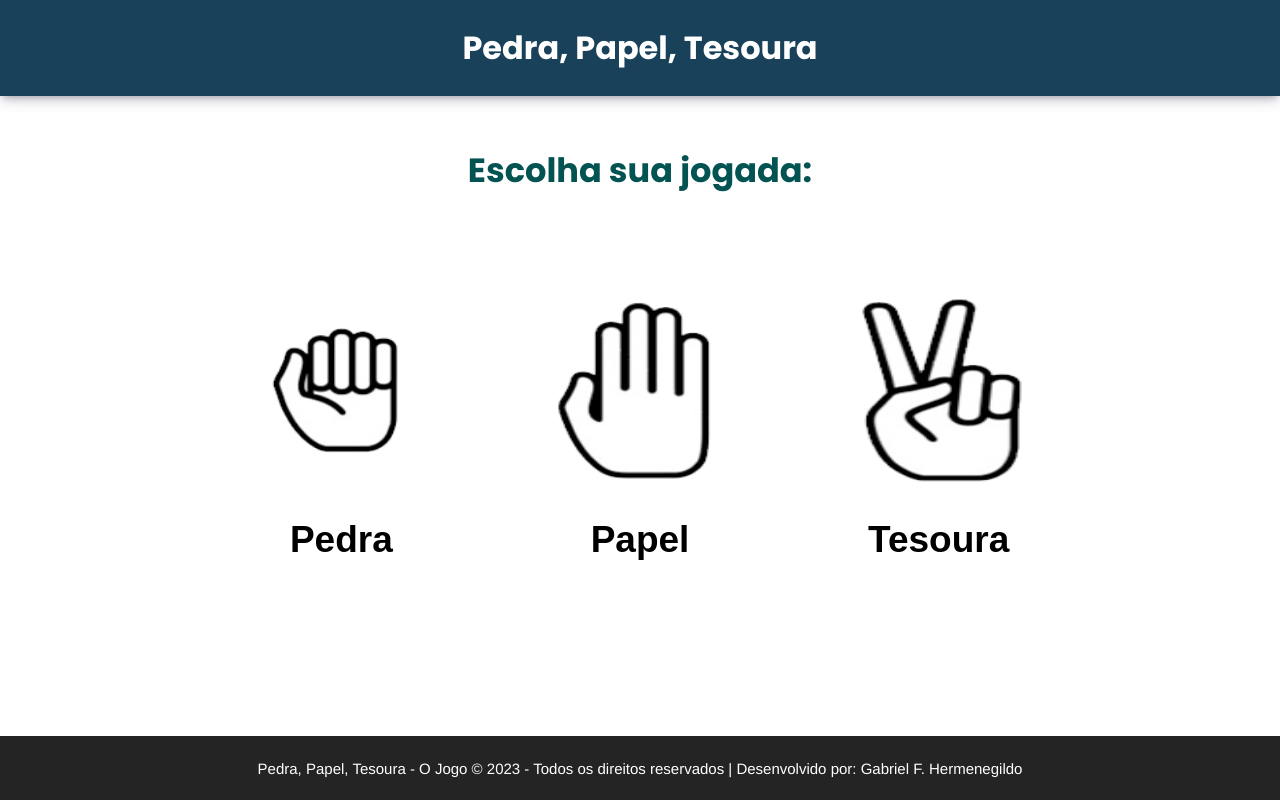
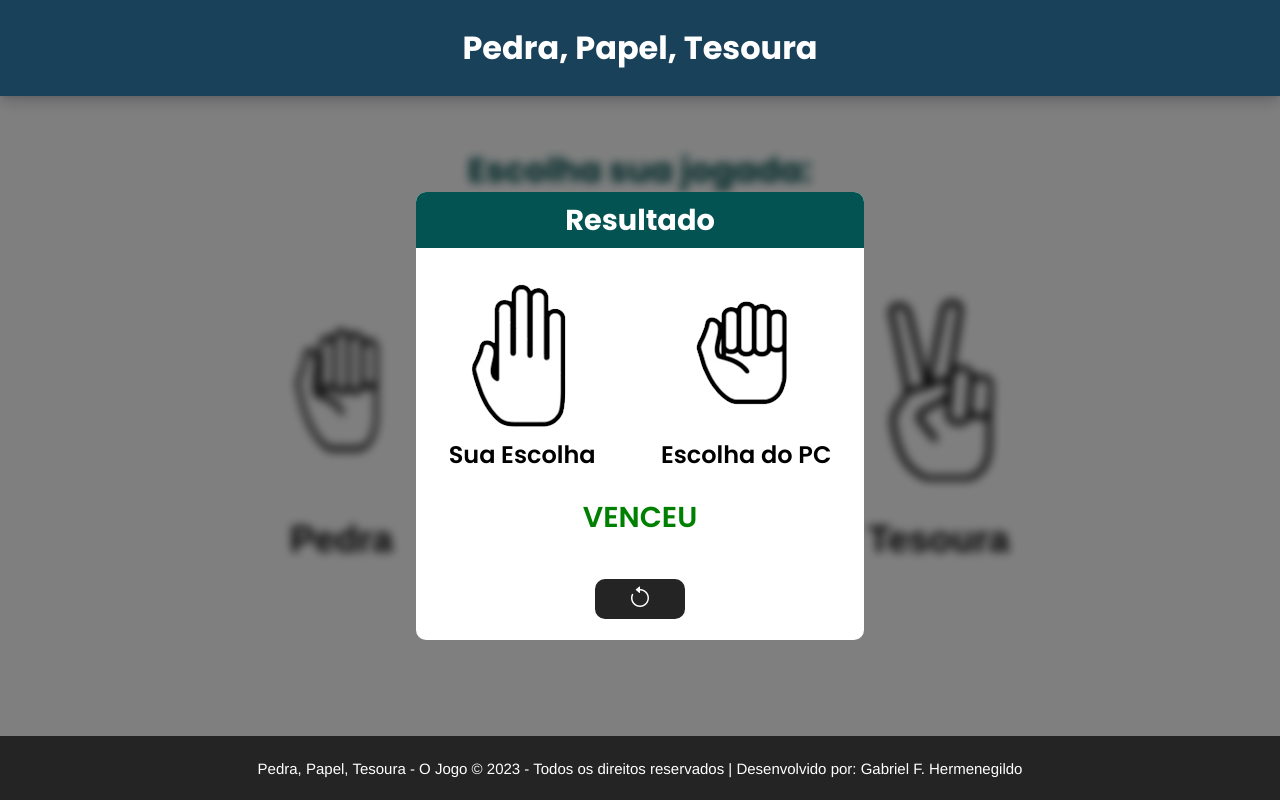
Before and after one commit to gabriel-fh/Pedra-Papel-Tesoura, a plain HTML site: page index.html in a window 1280 px wide. Both pictures are taken after a click on the button "Papel". Drawn offline with nearby package versions, Linux system fonts and the light colour scheme.

Commit message:
finalizando

```diff
--- a/assets/css/style.css
+++ b/assets/css/style.css
@@ -13,12 +13,10 @@
     --footer-text-color: #fff;
     --body-color: #fff;
     --footer-color: #242424;
-    /* #106b87
-    #157a8c */
-
 }
 body{
     background-color: var(--body-color);
+    font-family: 'Poppins', sans-serif;
 }
 .header{
     height: 12vh;
@@ -39,13 +37,13 @@ body{
     display: flex;
     align-items: center;
     flex-direction: column;
+    position: relative;
 }
 .container>*:first-child{
     margin: 50px auto;
 }
 .title{
     font-size: 2.1em;
-    font-family: 'Poppins', sans-serif;
     color: var(--text-color);
     font-weight: bold;
 }
@@ -56,7 +54,7 @@ body{
     height: 40vh;
     width: 70vw;
 }
-.option{
+.choice{
     cursor: pointer;
     margin: 0 20px;
     height: 35vh;
@@ -64,20 +62,91 @@ body{
     border: none;
     background-color: var(--body-color);
 }
-.option img{
-    width: 15vw;
+.choice img{
+    width: 10vw;
     height: 25vh;
     transition: .5s;
 }
-.option img:hover{
+.choice img:hover{
     scale: 1.1;
     filter: drop-shadow(2px 2px 7px #000);
 }
-.option p{
+.choice p{
     font-size: 37px;
     margin-top: 25px;
     font-weight: 600;
 }
+.result-container{
+    background-color: rgba(0, 0, 0, 0.5); /* fundo semi-transparente */
+    backdrop-filter: blur(5px); /* desfoque de fundo */
+    position: absolute;
+    width: 100%;
+    height: 80vh;
+}
+.result{
+    background-color: rgb(255, 255, 255);
+    position: absolute;
+    top: 0;
+    right: 0;
+    bottom: 0;
+    left: 0;
+    width: 35%;
+    height: 70%;
+    margin: auto;
+    z-index: 9999;
+    border-radius: 10px;
+    display: flex;
+    align-items: center;
+    flex-direction: column;
+}
+.result-title{
+    background-color: var(--text-color);
+    display: flex;
+    align-items: center;
+    justify-content: center;
+    height: 7vh;
+    width: 100%;
+    border-radius: 10px 10px 0 0;
+    color: var(--body-color);
+    font-size: 1.2rem;
+}
+.resultChoice{
+    display: flex;
+    align-items: flex-end;
+    justify-content: space-around;
+    width: 100%;
+    height: 50%;
+    font-size: 1.5rem;
+    font-weight: 600;
+}
+.userChoice, .computerChoice{
+    display: flex;
+    align-items: center;
+    justify-content: center;
+    flex-direction: column;
+}
+.finalResult{
+    display: flex;
+    align-items:self-end;
+    justify-content: center;
+    width: 100%;
+    height: 15%;
+    font-size: 1.8rem;
+    text-transform: uppercase;
+    font-weight: 600;
+}
+.tryAgain{
+    margin-top: 40px;
+    font-size: 1.5rem;
+    border: none;
+    background-color: var(--footer-color);
+    color: var(--body-color);
+    border-radius: 10px;
+    height: 5vh;
+    width: 7vw;
+    cursor: pointer;
+}
+
 .footer{
     display: flex;
     align-items: center;
@@ -94,3 +163,7 @@ body{
     text-decoration: none;
     color: var(--footer-text-color)
 }
+
+.hidden{
+    display: none;
+}
--- a/assets/js/script.js
+++ b/assets/js/script.js
@@ -0,0 +1,69 @@
+function game(){
+
+    const rockBtn = document.querySelector(".rock");
+    const papperBtn = document.querySelector(".paper");
+    const scissorsBtn = document.querySelector(".scissors");
+
+    rockBtn.addEventListener("click", play);
+    papperBtn.addEventListener("click", play);
+    scissorsBtn.addEventListener("click", play);
+
+    const tryAgain = document.querySelector(".tryAgain");
+    tryAgain.addEventListener("click", remove)
+}
+
+function play(event){
+    const userChoice = event.target.classList.value;
+    const choice = ['rock', 'paper', 'scissors'];
+    const computerChoice = choice[Math.floor(Math.random() * choice.length)];
+    let result;
+    if((userChoice === 'rock' && computerChoice === 'scissors') || (userChoice === 'paper' && computerChoice === 'rock') || (userChoice === 'scissors' && computerChoice === 'paper')){
+        result = "venceu";
+    } else if(userChoice === computerChoice){
+        result = "empate";
+    } else{
+        result = "perdeu";
+    }
+    finalResult(result, userChoice, computerChoice);
+}
+
+
+function finalResult(result, userChoice, computerChoice){
+    remove();
+
+    const userChoiceImg = document.querySelector("#userChoice");
+    const computerChoiceImg = document.querySelector("#computerChoice");
+    const finalResult = document.querySelector(".finalResult");
+
+    choiceImg(userChoiceImg, computerChoiceImg, userChoice, computerChoice);
+
+    announcement(result, finalResult)
+}
+
+function remove(){
+    document.querySelector(".result-container").classList.toggle("hidden");
+}
+
+function choiceImg(userChoiceImg, computerChoiceImg, userChoice, computerChoice){
+    userChoiceImg.src = `assets/images/${userChoice}.png`;
+    userChoiceImg.title = userChoice;
+    computerChoiceImg.src = `assets/images/${computerChoice}.png`;
+    computerChoiceImg.title = computerChoice;
+}
+
+function announcement(result, finalResult){
+    if(result === 'venceu'){
+        finalResult.innerHTML = ' venceu';
+        finalResult.style.color = 'green';
+    }
+    else if(result === 'perdeu'){
+        finalResult.innerHTML = ' perdeu';
+        finalResult.style.color = 'red';
+    }
+    else{
+        finalResult.innerHTML = 'empate';
+        finalResult.style.color = 'black';
+    }
+}
+
+game();
--- a/index.html
+++ b/index.html
@@ -6,6 +6,7 @@
     <meta name="viewport" content="width=device-width, initial-scale=1.0">
     <title>Pedra, Papel, Tesoura</title>
     <link rel="stylesheet" href="assets/css/style.css">
+    <link rel="stylesheet" href="https://cdn.jsdelivr.net/npm/bootstrap-icons@1.10.5/font/bootstrap-icons.css">
 </head>
 <body>
     <header class="header">
@@ -17,23 +18,42 @@
                 <h2 class='title'>Escolha sua jogada:</h2>
             </div>
             <div class="btn-container">
-                <button class="option" onclick="play('rock')">
-                    <img class="rock" src="assets/images/rock.png" alt="">
-                    <p class="pRock">Pedra</p>
+                <button class="choice">
+                    <img src="assets/images/rock.png" title="Pedra" class="rock">
+                    <p class="rock">Pedra</p>
                 </button>
-                <button class="option papper" onclick="play('rock')">
-                    <img src="assets/images/papper.png" alt="">
-                    <p>Papel</p>
+                <button class="choice paper">
+                    <img src="assets/images/paper.png" title="papel" class="paper">
+                    <p class="paper">Papel</p>
                 </button>
-                <button class="option scissors" onclick="play('rock')">
-                    <img src="assets/images/scissors.png" alt="">
-                    <p>Tesoura</p>
+                <button class="choice scissors">
+                    <img src="assets/images/scissors.png" title="Tesoura" class="scissors">
+                    <p class="scissors">Tesoura</p>
                 </button>
+            </div>
+            <div class="result-container hidden">
+                <div class="result">
+                    <div class="result-title">
+                        <h2>Resultado</h2>
+                    </div>
+                    <div class="resultChoice">
+                        <div class="userChoice">
+                            <img id="userChoice" src="" title="">
+                            <p>Sua Escolha</p>
+                        </div>
+                        <div class="computerChoice">
+                            <img id="computerChoice" src="" title="">
+                            <p>Escolha do PC</p>
+                        </div>
+                    </div>
+                    <span class="finalResult"></span>
+                    <button class="tryAgain"><i class="bi bi-arrow-counterclockwise"></i></button>
+                </div>
             </div>
         </div>
     </main>
     <footer class="footer">
-        <p>Pedra, Papel, Tesoura - O Jogo © 2023 - Todos os direitos reservados | Desenvolvido por: <a href="https://github.com/gabriel-fh">Gabriel F. Hermenegildo</a></p>
+        <p>Pedra, Papel, Tesoura - O Jogo &copy; 2023 - Todos os direitos reservados | Desenvolvido por: <a href="https://github.com/gabriel-fh">Gabriel F. Hermenegildo</a></p>
     </footer>
     <script src="assets/js/script.js"></script>
 </body>
```
Also changed, not shown: assets/images/paper.png (renamed from assets/images/papper.png).
